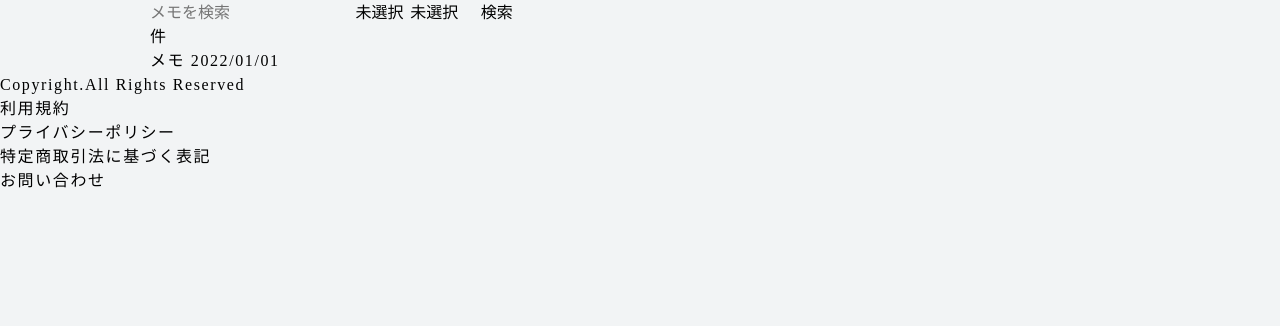
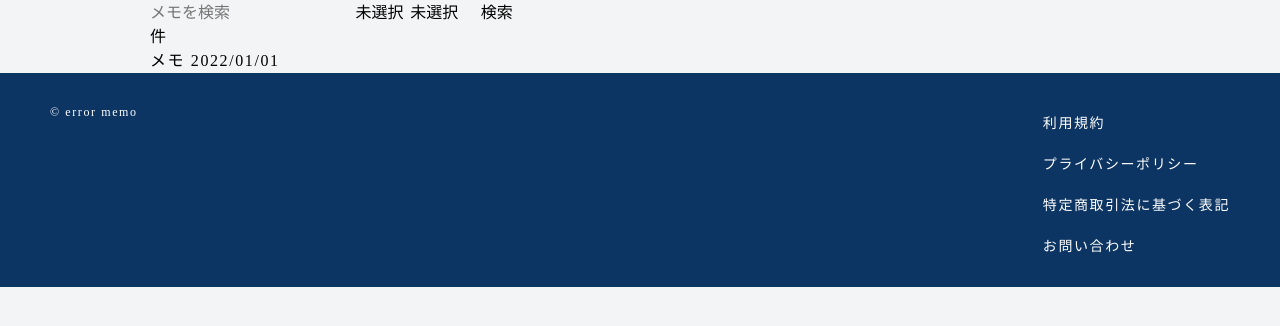
Before and after one commit to nodoguro68/error_memo, a PHP site: page /app/index.php in a window 1280 px wide. Shown: the part 120-446 px from the top of the page. Run offline with PHP 8.4, Linux system fonts and the light colour scheme; style sheets or scripts are compiled from the project's sources; some libraries are stand-ins or nearby versions.

Commit message:
footerのスタイル作成

```diff
--- /dev/null
+++ b/resource/scss/modules/_footer.scss
@@ -0,0 +1,30 @@
+.footer {
+    background: $bg-accent;
+
+    .footer-wrap {
+        display: flex;
+        justify-content: space-between;
+        padding: 30px 50px 20px;
+    }
+
+    .footer__copy {
+        font-size: $fz-s;
+        color: #fff;
+    }
+}
+
+
+.footer__nav {
+    font-size: $fz-m;
+
+    .footer__item {
+        padding: 10px 0;
+    }
+
+    .footer__link {
+        color: #fff;
+        &:hover {
+            border-bottom: 1px solid #fff;
+        }
+    }
+}
--- a/template/footer.php
+++ b/template/footer.php
@@ -1,12 +1,12 @@
-<footer class="">
-    <div class="">
-        <p class="">Copyright<a href=""></a>.All Rights Reserved</p>
-        <nav class="">
-            <ul class="">
-                <li class=""><a href="" class="">利用規約</a></li>
-                <li class=""><a href="" class="">プライバシーポリシー</a></li>
-                <li class=""><a href="" class="">特定商取引法に基づく表記</a></li>
-                <li class=""><a href="" class="">お問い合わせ</a></li>
+<footer class="footer">
+    <div class="footer-wrap">
+        <small class="footer__copy">&copy; <a href="index.php" class="footer__link">error memo</a></small>
+        <nav class="footer__nav">
+            <ul class="footer__menu">
+                <li class="footer__item"><a href="" class="footer__link">利用規約</a></li>
+                <li class="footer__item"><a href="" class="footer__link">プライバシーポリシー</a></li>
+                <li class="footer__item"><a href="" class="footer__link">特定商取引法に基づく表記</a></li>
+                <li class="footer__item"><a href="" class="footer__link">お問い合わせ</a></li>
             </ul>
         </nav>
     </div>
```
